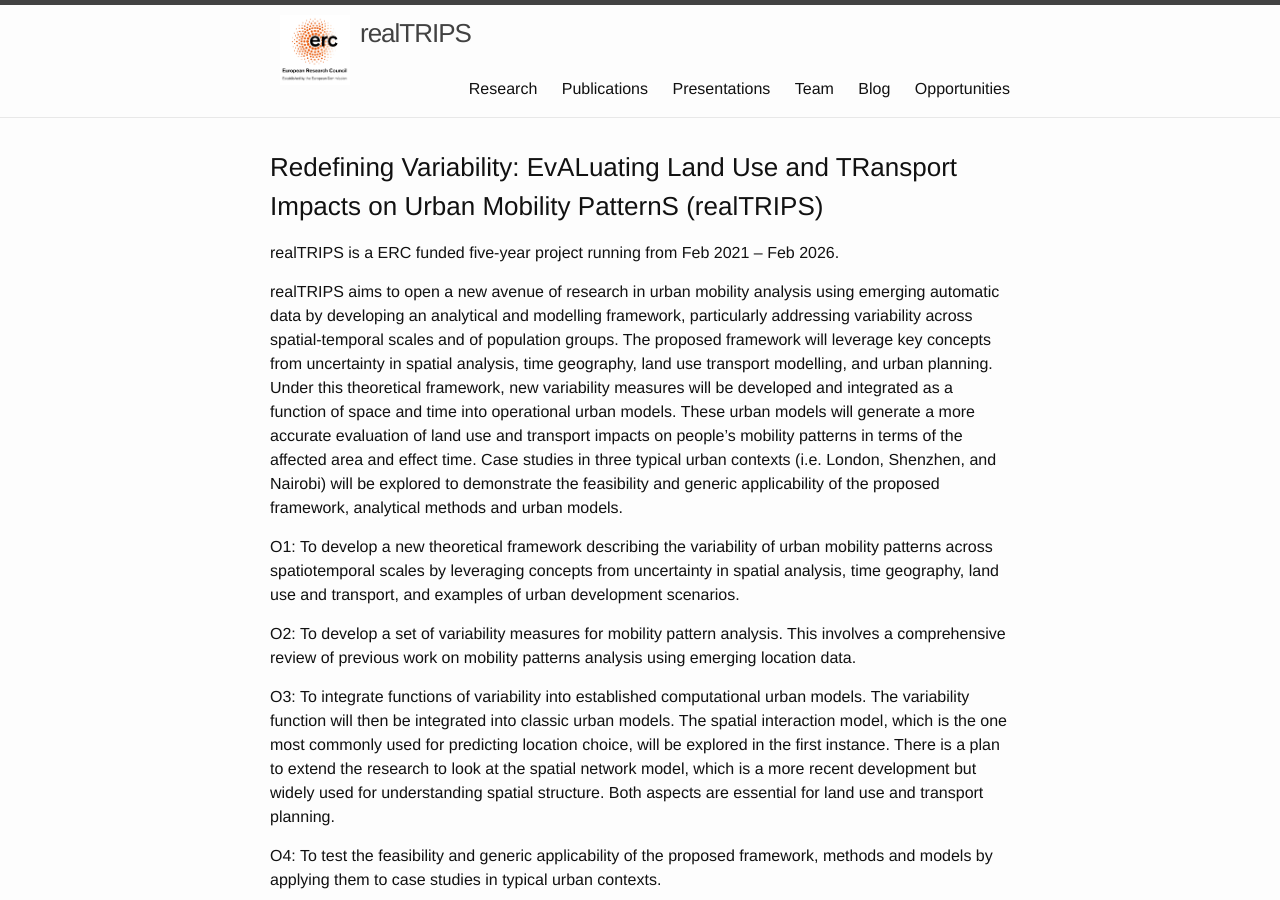
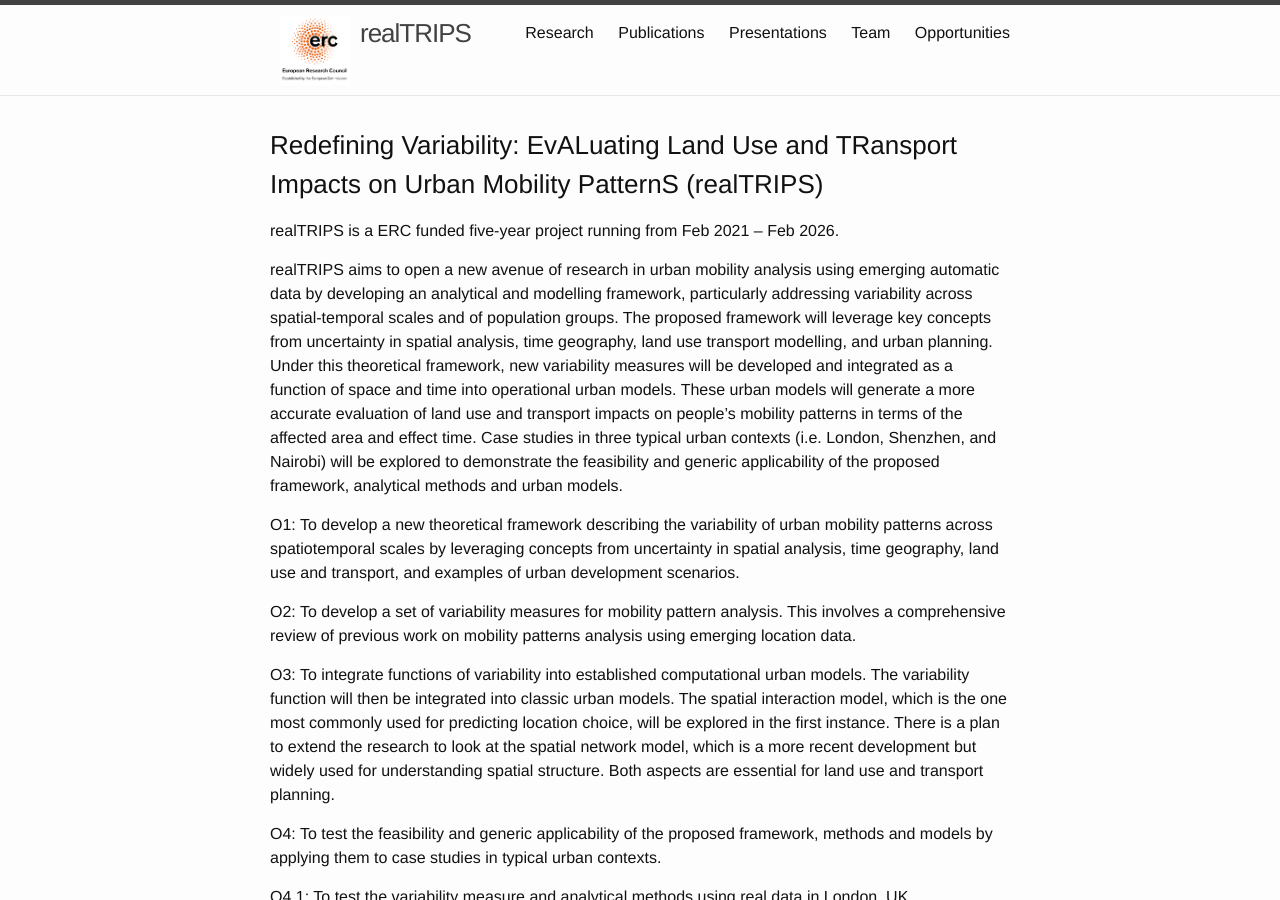
Before and after one commit to c-zhong-ucl-ac-uk/realTRIPS, a Jekyll site: the page built from index.md, in a window 1280 px wide and 900 px high. Built offline with Jekyll 4.4.1, drawn with Linux system fonts in a browser that asks for light colours; our own code applies the rules of GitHub Pages for plain Markdown files.

Commit message:
Update header.html

```diff
--- a/_includes/header.html
+++ b/_includes/header.html
@@ -38,7 +38,7 @@
             <a class="page-link"  href="/publications.html">Publications</a>
             <a class="page-link"  href="/presentations.html">Presentations</a>
             <a class="page-link"  href="/team.html">Team</a>
-            <a class="page-link"  href="/blog.html">Blog</a>
+            <!--<a class="page-link"  href="/blog.html">Blog</a> -->
             <a class="page-link"  href="/opportunities.html">Opportunities</a>
             </div>
 
```
